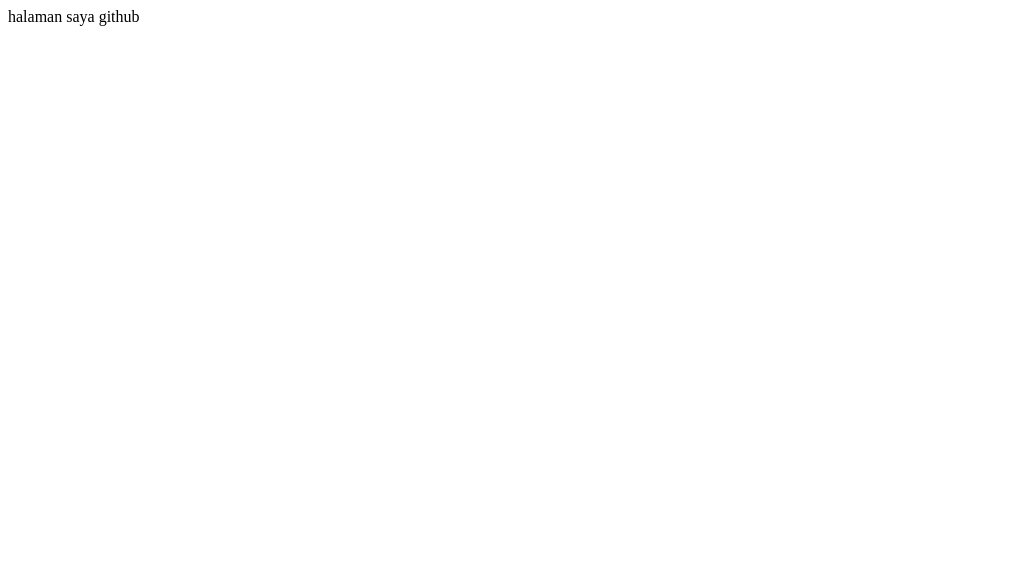
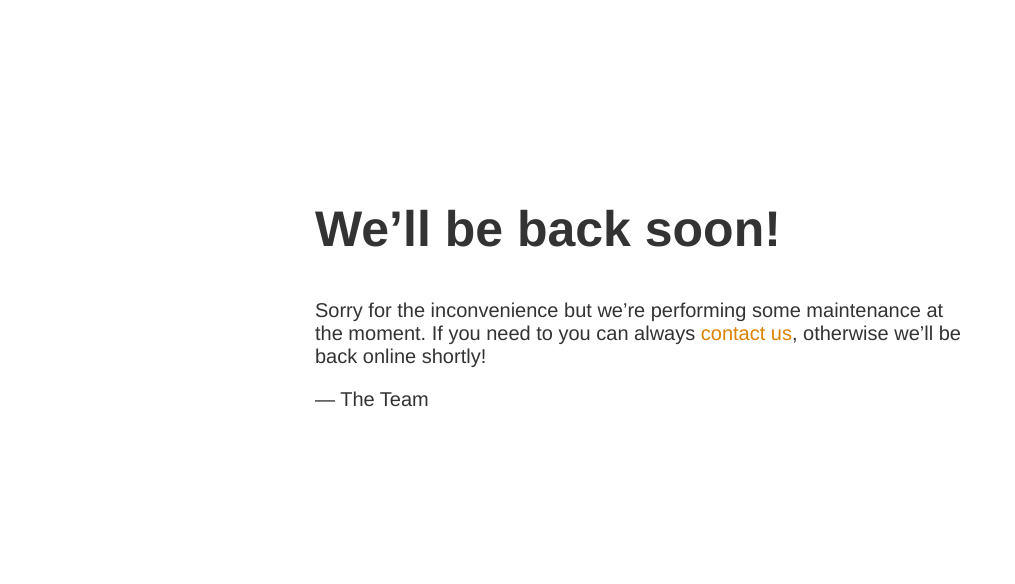
Before and after one commit to budiweb/abudivy.github.io, a plain HTML site: page index.html in a window 1280 px wide. Shown: the whole page, without its empty margins (0-1015 px from the left). Drawn offline with Linux system fonts and the light colour scheme.

Commit message:
Update index.html

```diff
--- a/index.html
+++ b/index.html
@@ -1 +1,18 @@
-halaman saya github
+<!doctype html>
+<title>Site Maintenance</title>
+<style>
+  body { text-align: center; padding: 150px; }
+  h1 { font-size: 50px; }
+  body { font: 20px Helvetica, sans-serif; color: #333; }
+  article { display: block; text-align: left; width: 650px; margin: 0 auto; }
+  a { color: #dc8100; text-decoration: none; }
+  a:hover { color: #333; text-decoration: none; }
+</style>
+
+<article>
+    <h1>We&rsquo;ll be back soon!</h1>
+    <div>
+        <p>Sorry for the inconvenience but we&rsquo;re performing some maintenance at the moment. If you need to you can always <a href="mailto:#">contact us</a>, otherwise we&rsquo;ll be back online shortly!</p>
+        <p>&mdash; The Team</p>
+    </div>
+</article>
```
